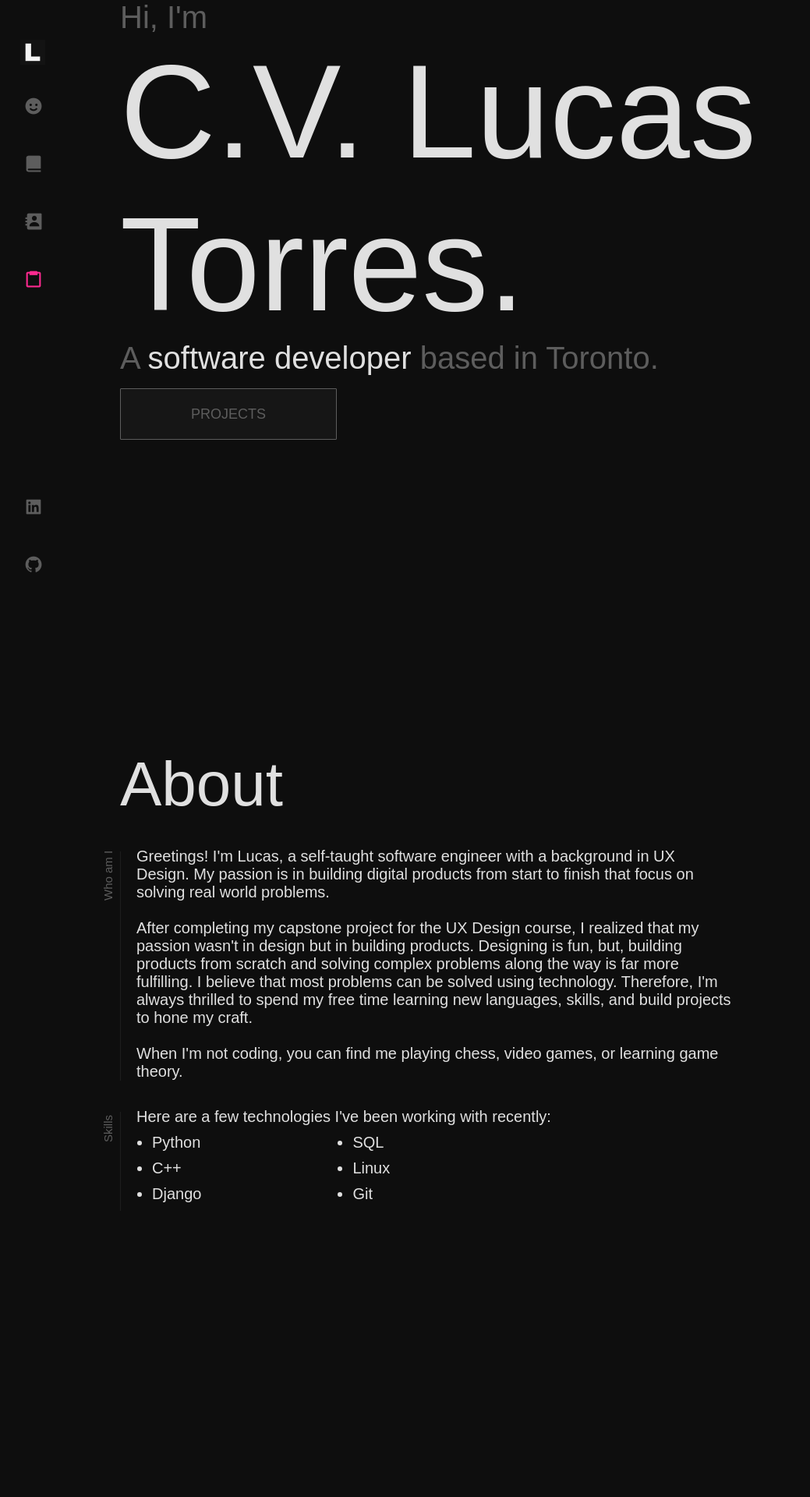
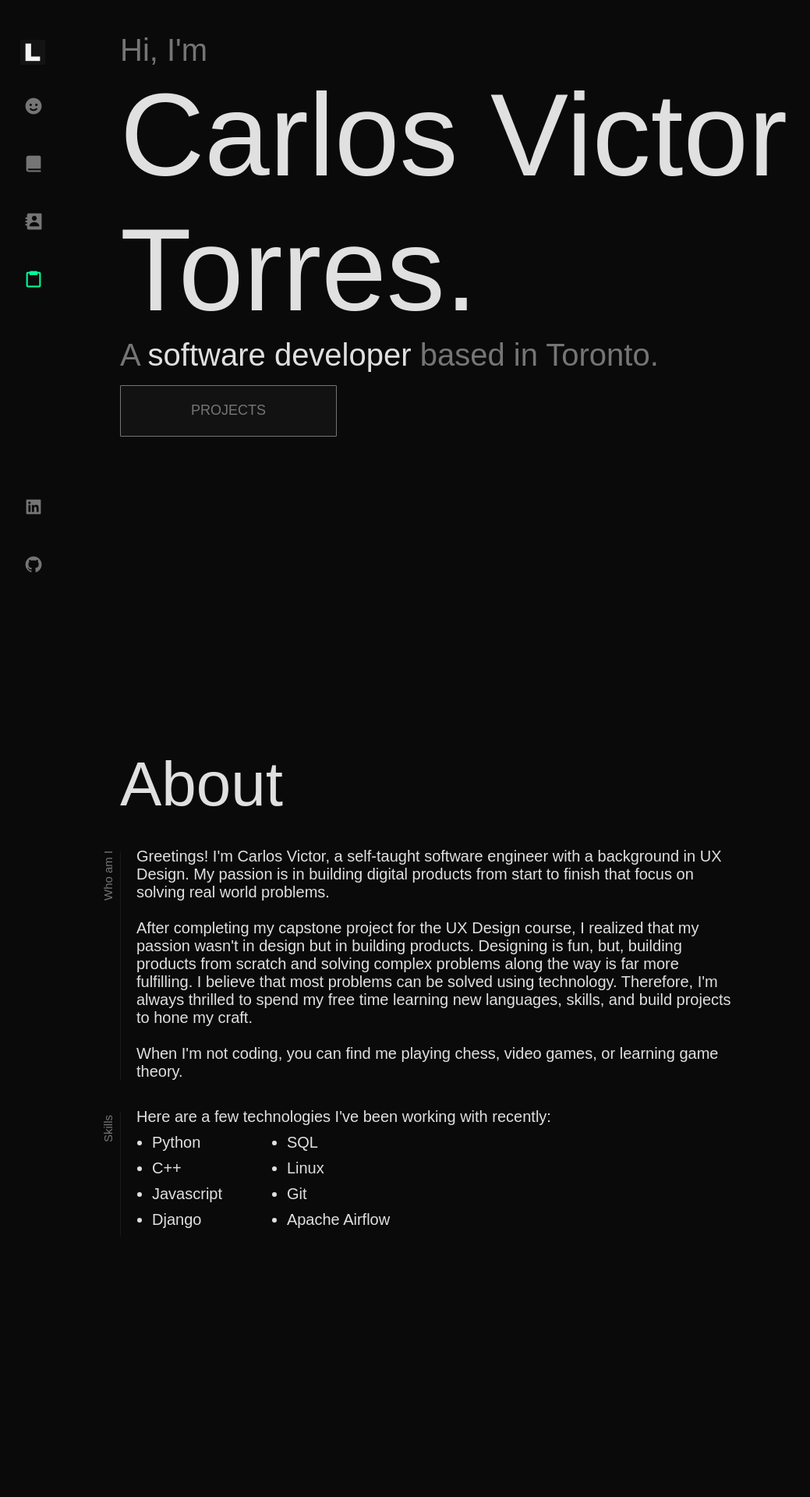
Before and after one commit to imcarlosvictor/my-portfolio-vercel, a Django app: page / in a window 1280 px wide. Shown: the top 1920 px of the page at 78% size, without its empty margins (6-1045 px from the left). Run offline with Django 4.2, Linux system fonts and the light colour scheme; data that the repository does not hold is empty; some web fonts are replaced.

Commit message:
changes to name, color, and favicon

```diff
--- a/my_portfolio/static/css/style.css
+++ b/my_portfolio/static/css/style.css
@@ -1,10 +1,9 @@
 :root {
-	--special-color: #fe2a90;
+	--special-color: #00fc9a;
 	--offwhite: #e0e0e0; /* text */
-	--grey: #5d5d5d;
+	--grey: #757575;
 	--dark-grey: #171819; /* form background */
-	--black: #0e0e0e; /* background */
-	--navy: #13294b; /* background */
+	--black: #0a0a0a; /* background */
 }
 
 * {
@@ -239,7 +238,7 @@ body {
 }
 .my-name {
 	font-weight: 500;
-	font-size: 170px;
+	font-size: 150px;
 	color: var(--offwhite);
 }
 
--- a/my_portfolio/templates/index.html
+++ b/my_portfolio/templates/index.html
@@ -4,9 +4,9 @@
 
 <head>
 	<meta charset="UTF-8">
-	<title>Lucas Torres</title>
+	<title>Carlos Victor Torres</title>
 	<link rel="stylesheet" href="{% static 'css/style.css' %}">
-	<link rel="shortcut icon" type="image/png" href="{% static "media/img/L-favicon-white-32x32.png" %}">
+	<link rel="shortcut icon" type="image/png" href="{% static "media/img/favicon-32x32.png" %}">
 	<link href='https://unpkg.com/boxicons@2.1.2/css/boxicons.min.css' rel='stylesheet'>
 	<link rel="stylesheet" href="https://cdnjs.cloudflare.com/ajax/libs/font-awesome/6.0.0-beta3/css/all.min.css"
 		integrity="sh    a512-Fo3rlrZj/k7ujTnHg4CGR2D7kSs0v4LLanw2qksYuRlEzO+tcaEPQogQ0KaoGN26/zrn20ImR1DfuLWnOo7aBA=="
@@ -56,7 +56,7 @@
 			<li>
 				<a href="#">
 					<button id="resume-btn">
-						<i class='bx bx-clipboard icons' id="resume-icon" style='color:#fe2a90'></i>
+						<i class='bx bx-clipboard icons' id="resume-icon" style='color:#00fc9a'></i>
 					</button>
 				</a>
 				<span class="tooltip" id="resume-tooltip">Resume</span>
@@ -95,7 +95,7 @@
 			<div class="introduction">
 				<!-- <h1 class="my-name">Lucas Torres</h1> -->
 				<p class="intro">Hi, I'm</p>
-				<p class="my-name">C.V. Lucas Torres.</p>
+				<p class="my-name">Carlos Victor Torres.</p>
 				<p class="aspiration">A <span id="profession">software developer</span> based in Toronto.</p>
 				<div class="info">
 					<a href="#project-header"><button id="to-projects">Projects</button></a>
@@ -113,7 +113,7 @@
 				<div id="about-me-content">
 					<p class="section-title section-about-me">Who am I</p>
 					<p>
-						Greetings! I'm Lucas, a self-taught software engineer with a background in UX Design. My passion is in building digital products from start to finish that focus on solving real world problems.
+						Greetings! I'm Carlos Victor, a self-taught software engineer with a background in UX Design. My passion is in building digital products from start to finish that focus on solving real world problems.
 						<br>
 						<br>
 
@@ -131,12 +131,14 @@
 						<ul>
 							<li>Python</li>
 							<li>C++</li>
+							<li>Javascript</li>
 							<li>Django</li>
 						</ul>
 						<ul>
 							<li>SQL</li>
 							<li>Linux</li>
 							<li>Git</li>
+							<li>Apache Airflow</li>
 						</ul>
 					</div>
 				</div>
--- a/portfolio/settings.py
+++ b/portfolio/settings.py
@@ -31,7 +31,7 @@ SECRET_KEY = os.getenv("DJANGO_SECRET_KEY", get_random_secret_key())
 # DEBUG = os.getenv('DEBUG', 'False') == 'True'
 DEBUG = False
 
-ALLOWED_HOSTS = ['127.0.0.1','www.cvlucastorres.com', '.vercel.app']
+ALLOWED_HOSTS = ['127.0.0.1','www.imcarlosvictor.com', '.vercel.app']
 # ALLOWED_HOSTS = os.getenv("DJANGO_ALLOWED_HOSTS", "127.0.0.1,localhost").split(",")
 
 DEVELOPMENT_MODE = os.getenv('DEVELOPMENT_MODE', 'False') == 'True'
@@ -39,7 +39,7 @@ DEVELOPMENT_MODE = os.getenv('DEVELOPMENT_MODE', 'False') == 'True'
 # Email
 EMAIL_BACKEND = 'django.core.mail.backends.smtp.EmailBackend'
 EMAIL_HOST = 'smtp.gmail.com'
-EMAIL_HOST_USER = 'imcvlucas@gmail.com'
+EMAIL_HOST_USER = 'imcarlosvictor@gmail.com'
 EMAIL_HOST_PASSWORD = 'svrfznvfvlauwlke'
 EMAIL_PORT = 587
 EMAIL_USE_TLS = True
```
Also changed, not shown: my_portfolio/static/media/img/favicon-32x32.png, 2 other files.
